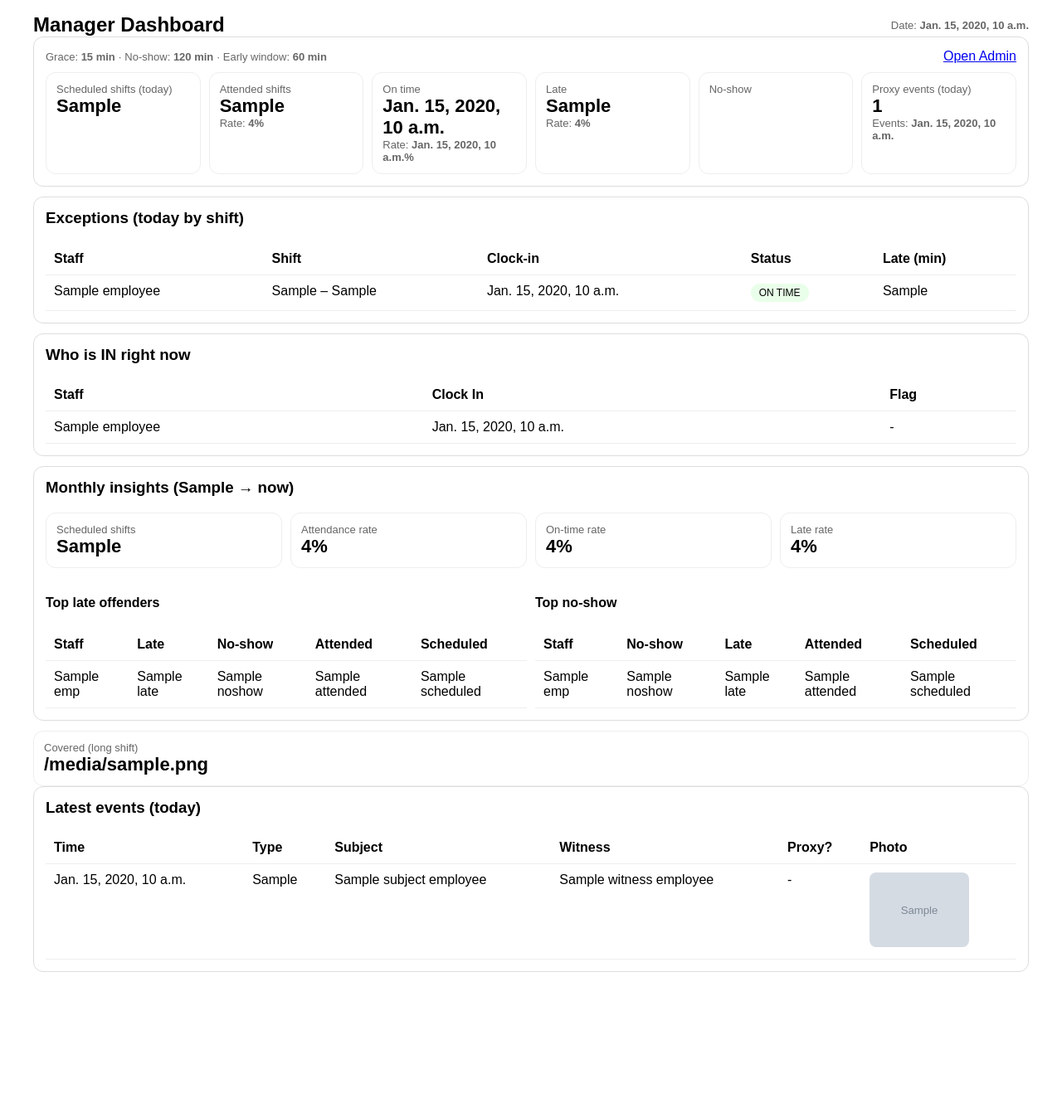
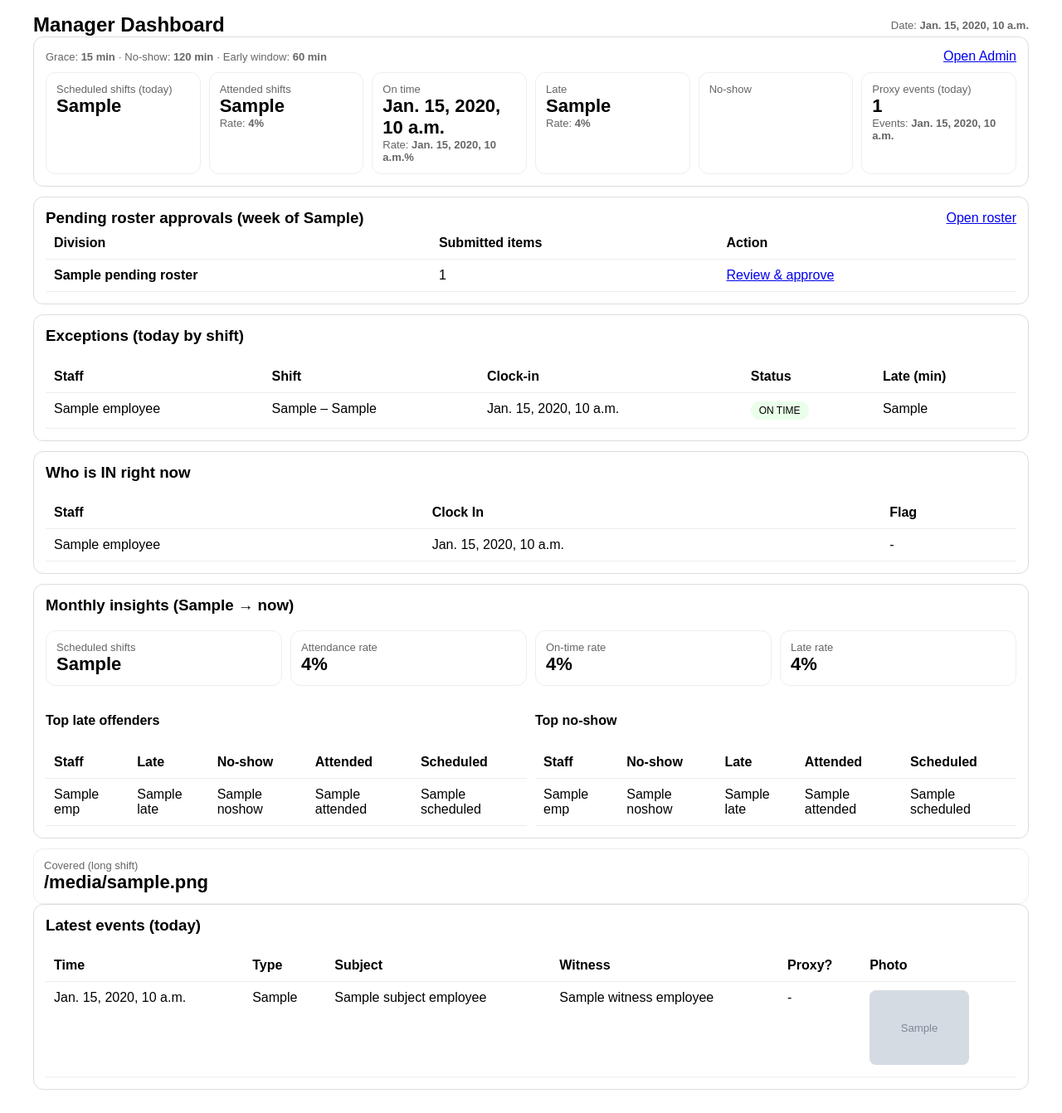
Before and after one commit to auliaardan/clinic-attendance-app, a Django app: template attendance/templates/attendance/manager_dashboard.html in a window 1280 px wide. Shown: the whole page at 83% size. Before the commit the page ends 1172 px from the top, so only its background shows below. Run offline with Django 5.2, Linux system fonts and the light colour scheme; the template is opened without the code that fills it: most values are stand-ins (such as "Sample title", 1, 10 or a date in 2020); grey boxes marked "Sample" are stand-in pictures; data that the repository does not hold is empty; parts of the project's set-up code (start-up, migrations or seed data) failed here and were passed over.

Commit message:
anothe5r adjustment for roster to see

```diff
--- a/attendance/templates/attendance/manager_dashboard.html
+++ b/attendance/templates/attendance/manager_dashboard.html
@@ -137,6 +137,33 @@
         </div>
     </div>
 </div>
+
+<div class="card">
+  <div class="row">
+    <h3 style="margin:0;">Pending roster approvals (week of {{ week_start }})</h3>
+    <div class="right"><a href="/roster/">Open roster</a></div>
+  </div>
+
+  {% if pending_rosters %}
+    <table>
+      <tr><th>Division</th><th>Submitted items</th><th>Action</th></tr>
+      {% for p in pending_rosters %}
+        <tr>
+          <td><b>{{ p.division_name }}</b></td>
+          <td>{{ p.count }}</td>
+          <td>
+            <a href="/roster/?division={{ p.division_id }}&week_start={{ p.week_start|date:'Y-m-d' }}">
+              Review & approve
+            </a>
+          </td>
+        </tr>
+      {% endfor %}
+    </table>
+  {% else %}
+    <div class="pill">No pending submissions this week</div>
+  {% endif %}
+</div>
+
 
 <div class="card">
     <h3 style="margin-top:0;">Exceptions (today by shift)</h3>
```
Also changed, not shown: attendance/templates/attendance/roster_week.html (+11 -2 lines), attendance/views.py (+29 -2 lines).
